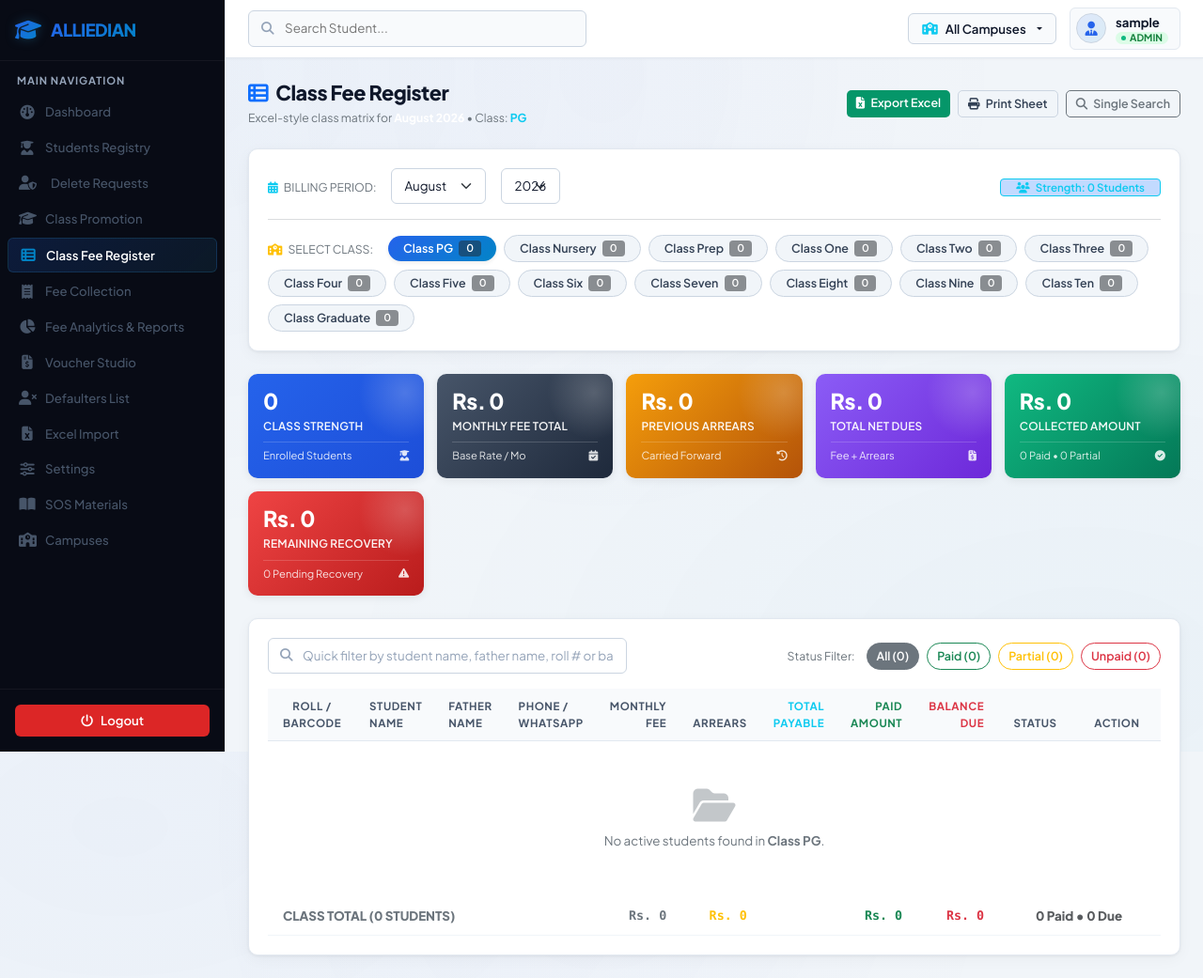
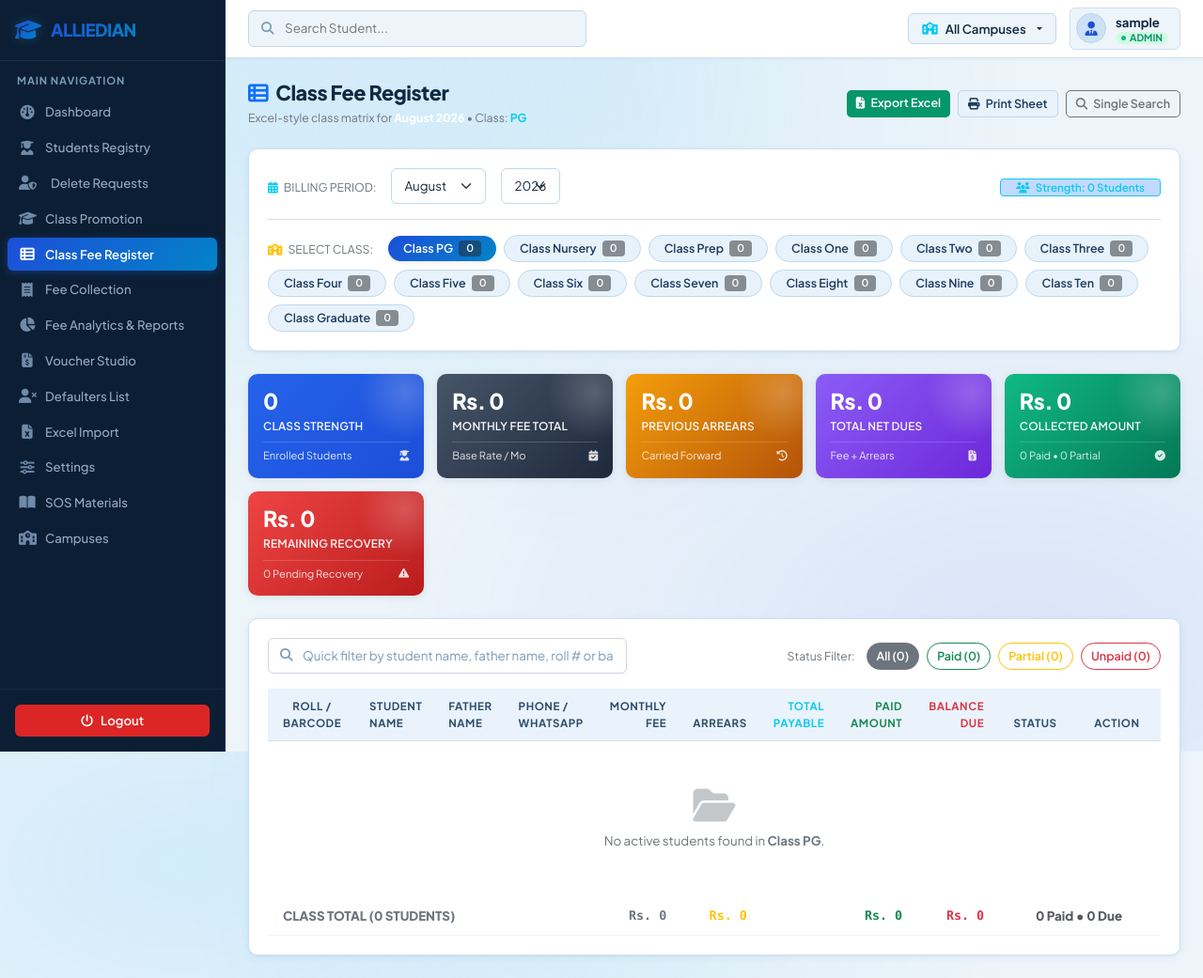
Before and after one commit to Saeed-driod/SMS2, a Flask app: page /fee/class-sheet in a window 1280 px wide. Shown: the whole page at 94% size. Run offline with Flask 3, Linux system fonts and the light colour scheme; the visitor is signed in with stand-in values (Sample User, id 1); data that the repository does not hold is empty; some libraries are stand-ins or nearby versions.

Commit message:
style: apply premium Executive Light Blue / Azure theme with fresh sky canvas and high-contrast deep navy typography

```diff
--- a/static/css/style.css
+++ b/static/css/style.css
@@ -2,31 +2,31 @@
 @import url('https://fonts.googleapis.com/css2?family=Inter:wght@300;400;500;600;700&family=Plus+Jakarta+Sans:wght@400;500;600;700;800&display=swap');
 
 :root {
-    --bg-primary: #f1f5f9; /* Clean light slate background */
+    --bg-primary: #edf4fa; /* Fresh light-blue canvas */
     --bg-secondary: #ffffff; /* Crisp white panel background */
     --glass-bg: #ffffff;
-    --glass-border: #e2e8f0; /* Subtle slate border */
-    --glass-highlight: rgba(37, 99, 235, 0.06);
+    --glass-border: #cfe0ee; /* Soft sky-blue border */
+    --glass-highlight: rgba(37, 99, 235, 0.08);
 
-    --text-primary: #0f172a; /* Deep slate for high contrast */
-    --text-secondary: #475569; /* Slate-600 */
-    --text-muted: #94a3b8; /* Slate-400 */
+    --text-primary: #0f2942; /* Deep Navy-Slate for crisp readability */
+    --text-secondary: #3b5a75; /* Ocean Slate */
+    --text-muted: #789bb7; /* Muted soft blue-gray */
 
-    --accent-blue: #2563eb;
+    --accent-blue: #1d4ed8;
     --accent-cyan: #0284c7;
-    --accent-green: #16a34a;
+    --accent-green: #059669;
     --accent-yellow: #d97706;
     --accent-red: #dc2626;
     --accent-purple: #7c3aed;
 
-    --gradient-blue: linear-gradient(135deg, #2563eb 0%, #0284c7 100%);
-    --gradient-purple: linear-gradient(135deg, #6366f1 0%, #8b5cf6 100%);
-    --gradient-dark: linear-gradient(135deg, #1e293b 0%, #0f172a 100%);
+    --gradient-blue: linear-gradient(135deg, #1d4ed8 0%, #0284c7 100%);
+    --gradient-purple: linear-gradient(135deg, #4f46e5 0%, #7c3aed 100%);
+    --gradient-dark: linear-gradient(135deg, #0f2038 0%, #1e3a5f 100%);
 
     --border-radius-sm: 6px;
     --border-radius-md: 10px;
     --border-radius-lg: 16px;
-    --box-shadow: 0 1px 3px 0 rgba(0, 0, 0, 0.06), 0 4px 16px 0 rgba(0, 0, 0, 0.04);
+    --box-shadow: 0 2px 8px 0 rgba(37, 99, 235, 0.06), 0 1px 3px 0 rgba(15, 41, 66, 0.04);
     --transition: all 0.2s cubic-bezier(0.4, 0, 0.2, 1);
 }
 
@@ -35,9 +35,9 @@ body {
     font-family: 'Plus Jakarta Sans', 'Inter', -apple-system, BlinkMacSystemFont, 'Segoe UI', Roboto, sans-serif;
     background-color: var(--bg-primary);
     background-image:
-        radial-gradient(at 10% 10%, rgba(37, 99, 235, 0.03) 0px, transparent 50%),
-        radial-gradient(at 90% 90%, rgba(2, 132, 199, 0.03) 0px, transparent 50%),
-        radial-gradient(at 50% 10%, rgba(99, 102, 241, 0.02) 0px, transparent 50%);
+        radial-gradient(at 15% 15%, rgba(56, 189, 248, 0.14) 0px, transparent 45%),
+        radial-gradient(at 85% 85%, rgba(37, 99, 235, 0.1) 0px, transparent 45%),
+        radial-gradient(at 50% 10%, rgba(14, 165, 233, 0.08) 0px, transparent 50%);
     background-attachment: fixed;
     color: var(--text-primary);
     min-height: 100vh;
@@ -51,20 +51,20 @@ body {
 h1, h2, h3, h4, h5, h6, .page-title {
     font-weight: 700;
     letter-spacing: -0.02em;
-    color: #0f172a;
+    color: #0f2942;
 }
 
 .page-title, h1 {
     font-size: 1.35rem;
     font-weight: 750;
-    color: #0f172a;
+    color: #0f2942;
 }
 
-h2 { font-size: 1.2rem; font-weight: 700; color: #0f172a; }
-h3 { font-size: 1.05rem; font-weight: 650; color: #0f172a; }
-h4 { font-size: 0.95rem; font-weight: 600; color: #1e293b; }
-h5 { font-size: 0.85rem; font-weight: 600; color: #1e293b; }
-h6 { font-size: 0.78rem; font-weight: 600; color: #334155; }
+h2 { font-size: 1.2rem; font-weight: 700; color: #0f2942; }
+h3 { font-size: 1.05rem; font-weight: 650; color: #0f2942; }
+h4 { font-size: 0.95rem; font-weight: 600; color: #1e3a5f; }
+h5 { font-size: 0.85rem; font-weight: 600; color: #1e3a5f; }
+h6 { font-size: 0.78rem; font-weight: 600; color: #334e68; }
 
 /* Panels & containers */
 .glass-panel {
@@ -112,8 +112,8 @@ h6 { font-size: 0.78rem; font-weight: 600; color: #334155; }
 /* Forms styling */
 .form-control, .form-select {
     background-color: #ffffff;
-    border: 1px solid #cbd5e1;
-    color: #0f172a;
+    border: 1px solid #c0d8ed;
+    color: #0f2942;
     border-radius: var(--border-radius-sm);
     padding: 8px 13px;
     font-size: 0.835rem;
@@ -147,15 +147,15 @@ h6 { font-size: 0.78rem; font-weight: 600; color: #334155; }
 
 /* Table styling */
 .table-custom {
-    color: #1e293b;
+    color: #0f2942;
     margin-bottom: 0;
 }
 
 .table-custom th {
-    background-color: #f8fafc !important;
-    border-bottom: 1px solid #e2e8f0 !important;
-    color: #475569;
-    font-weight: 650;
+    background-color: #eaf3fb !important;
+    border-bottom: 1px solid #cfe0ee !important;
+    color: #2c4d6f;
+    font-weight: 700;
     text-transform: uppercase;
     font-size: 0.72rem;
     letter-spacing: 0.05em;
@@ -164,15 +164,15 @@ h6 { font-size: 0.78rem; font-weight: 600; color: #334155; }
 
 .table-custom td {
     padding: 10px 14px;
-    border-bottom: 1px solid #f1f5f9;
+    border-bottom: 1px solid #eef5fb;
     vertical-align: middle;
     background-color: #ffffff !important;
-    color: #1e293b;
+    color: #0f2942;
     font-size: 0.835rem;
 }
 
 .table-custom tr:hover td {
-    background-color: #f8fafc !important;
+    background-color: #f1f7fc !important;
 }
 
 .table-row-pending td {
@@ -232,21 +233,21 @@ h6 { font-size: 0.78rem; font-weight: 600; color: #334155; }
 
 .btn-primary:hover, .btn-primary:focus {
     background: linear-gradient(135deg, #1d4ed8 0%, #0284c7 100%);
-    box-shadow: 0 2px 10px rgba(37, 99, 235, 0.3);
+    box-shadow: 0 2px 10px rgba(37, 99, 235, 0.35);
     transform: translateY(-1px);
     color: #ffffff;
 }
 
 .btn-secondary {
-    background-color: #f1f5f9;
-    border: 1px solid #cbd5e1;
-    color: #334155;
+    background-color: #e8f2fa;
+    border: 1px solid #c0d8ed;
+    color: #1e3a5f;
 }
 
 .btn-secondary:hover {
-    background-color: #e2e8f0;
-    border-color: #94a3b8;
-    color: #0f172a;
+    background-color: #d6e8f6;
+    border-color: #9ec5e4;
+    color: #0f2942;
 }
 
 .btn-danger {
@@ -730,8 +731,8 @@ h6 { font-size: 0.78rem; font-weight: 600; color: #334155; }
 /* Sidebar Styling */
 .app-sidebar {
     width: 240px;
-    background-color: #080b15;
-    border-right: 1px solid var(--glass-border);
+    background-color: #0c1e33;
+    border-right: 1px solid #1a3556;
     display: flex;
     flex-direction: column;
     position: fixed;
@@ -744,7 +745,7 @@ h6 { font-size: 0.78rem; font-weight: 600; color: #334155; }
 
 .sidebar-header {
     padding: 18px 16px;
-    border-bottom: 1px solid rgba(255, 255, 255, 0.05);
+    border-bottom: 1px solid rgba(255, 255, 255, 0.08);
 }
 
 .logo-area {
@@ -775,8 +776,8 @@ h6 { font-size: 0.78rem; font-weight: 600; color: #334155; }
 .app-topbar {
     height: 62px;
     background: #ffffff;
-    border-bottom: 1px solid #e2e8f0;
-    box-shadow: 0 1px 3px 0 rgba(0, 0, 0, 0.03);
+    border-bottom: 1px solid #cfe0ee;
+    box-shadow: 0 1px 4px 0 rgba(37, 99, 235, 0.05);
     display: flex;
     align-items: center;
     justify-content: space-between;
@@ -810,10 +811,10 @@ h6 { font-size: 0.78rem; font-weight: 600; color: #334155; }
 .topbar-search-input {
     width: 100%;
     padding: 8px 14px 8px 38px;
-    background: #f8fafc;
-    border: 1px solid #cbd5e1;
+    background: #edf4fa;
+    border: 1px solid #c0d8ed;
     border-radius: var(--border-radius-sm);
-    color: #0f172a;
+    color: #0f2942;
     font-size: 0.835rem;
     outline: none;
     transition: var(--transition);
@@ -832,9 +833,9 @@ h6 { font-size: 0.78rem; font-weight: 600; color: #334155; }
 }
 
 .topbar-campus-wrapper .btn-campus-select {
-    background: #f8fafc;
-    border: 1px solid #cbd5e1;
-    color: #0f172a;
+    background: #edf4fa;
+    border: 1px solid #c0d8ed;
+    color: #0f2942;
     padding: 6px 14px;
     font-size: 0.825rem;
     border-radius: var(--border-radius-sm);
@@ -863,18 +864,18 @@ h6 { font-size: 0.78rem; font-weight: 600; color: #334155; }
     display: flex;
     align-items: center;
     gap: 10px;
-    background: #f8fafc;
+    background: #edf4fa;
     padding: 5px 12px 5px 6px;
     border-radius: var(--border-radius-sm);
-    border: 1px solid #e2e8f0;
+    border: 1px solid #cfe0ee;
 }
 
 .avatar-circle {
     width: 32px;
     height: 32px;
     border-radius: 50%;
-    background: linear-gradient(135deg, rgba(37, 99, 235, 0.12) 0%, rgba(2, 132, 199, 0.12) 100%);
-    border: 1px solid #cbd5e1;
+    background: linear-gradient(135deg, rgba(37, 99, 235, 0.15) 0%, rgba(2, 132, 199, 0.15) 100%);
+    border: 1px solid #b8d5ec;
     display: flex;
     align-items: center;
     justify-content: center;
@@ -890,7 +891,7 @@ h6 { font-size: 0.78rem; font-weight: 600; color: #334155; }
 
 .user-name {
     font-weight: 700;
-    color: #0f172a;
+    color: #0f2942;
     font-size: 0.825rem;
     white-space: nowrap;
     text-overflow: ellipsis;
@@ -900,13 +901,13 @@ h6 { font-size: 0.78rem; font-weight: 600; color: #334155; }
 .user-role {
     font-size: 0.65rem !important;
     font-weight: 700;
-    color: #15803d;
+    color: #059669;
     padding: 1px 6px !important;
     width: fit-content;
     display: flex;
     align-items: center;
     gap: 4px;
-    background-color: #dcfce7 !important;
+    background-color: #d1fae5 !important;
 }
 
 .pulse-indicator {
@@ -957,7 +958,7 @@ h6 { font-size: 0.78rem; font-weight: 600; color: #334155; }
     align-items: center;
     gap: 10px;
     padding: 8px 12px;
-    color: var(--text-secondary);
+    color: #94a9c2;
     text-decoration: none !important;
     border-radius: var(--border-radius-sm);
     font-weight: 500;
@@ -970,26 +971,28 @@ h6 { font-size: 0.78rem; font-weight: 600; color: #334155; }
     width: 18px;
     text-align: center;
     transition: var(--transition);
+    color: #708aa8;
 }
 
 .nav-link:hover {
     color: #ffffff;
-    background: rgba(255, 255, 255, 0.04);
+    background: rgba(56, 189, 248, 0.1);
 }
 
 .nav-link:hover i {
-    color: var(--accent-cyan);
+    color: #38bdf8;
 }
 
 .nav-link.active {
     color: #ffffff;
-    background: linear-gradient(135deg, rgba(37, 99, 235, 0.18) 0%, rgba(56, 189, 248, 0.08) 100%);
-    border: 1px solid rgba(56, 189, 248, 0.15);
+    background: linear-gradient(135deg, #1d4ed8 0%, #0284c7 100%);
+    border: none;
+    box-shadow: 0 2px 8px rgba(37, 99, 235, 0.35);
     font-weight: 600;
 }
 
 .nav-link.active i {
-    color: var(--accent-cyan);
+    color: #ffffff;
 }
 
 /* Main Content Area */
```
Also changed, not shown: other parts of static/css/style.css (+22 -21 lines).
